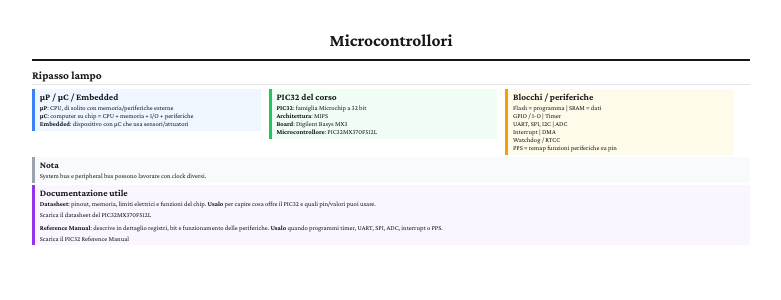
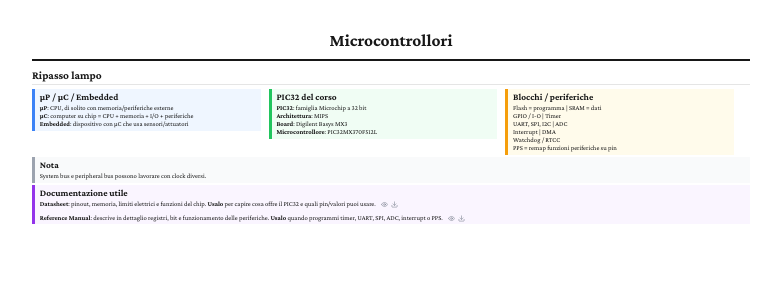
Before and after one commit to saphitv/riassunti-scuola, a Next.js app: page /microcontrollori in a window 1280 px wide. Shown: the top 300 px of the page, without its empty margins (249-1030 px from the left). Built offline with nearby package versions, Linux system fonts and the light colour scheme; what better-react-mathjax would draw is missing.

Commit message:
Add datasheet preview and download icons
- Show preview and download actions inline for PIC32 docs
- Add lucide-react for the new icon buttons

```diff
--- a/components/sections/microcontrollori/MicrocontrolloriSection.tsx
+++ b/components/sections/microcontrollori/MicrocontrolloriSection.tsx
@@ -1,4 +1,5 @@
 import { Section, Row, Column, Box } from "@/components";
+import { Download, Eye } from "lucide-react";
 
 export function MicrocontrolloriSection() {
   return (
@@ -76,22 +77,74 @@ export function MicrocontrolloriSection() {
           <p>
             <strong>Datasheet</strong>: pinout, memoria, limiti elettrici e
             funzioni del chip. <strong>Usalo</strong> per capire cosa offre il
-            PIC32 e quali pin/valori puoi usare.
-          </p>
-          <p style={{ marginTop: "0.15rem" }}>
-            <a href="/downloads/microcontrollori/pic32mx370f512l-datasheet.pdf" download>
-              Scarica il datasheet del PIC32MX370F512L
+            PIC32 e quali pin/valori puoi usare.{" "}
+            <a
+              href="/downloads/microcontrollori/pic32mx370f512l-datasheet.pdf"
+              target="_blank"
+              rel="noreferrer"
+              title="Apri anteprima datasheet"
+              aria-label="Apri anteprima datasheet"
+              style={{
+                color: "var(--muted)",
+                lineHeight: 0,
+                display: "inline-flex",
+                verticalAlign: "middle",
+                marginLeft: "0.25rem",
+              }}
+            >
+              <Eye size={7} strokeWidth={1.7} />
+            </a>
+            <a
+              href="/downloads/microcontrollori/pic32mx370f512l-datasheet.pdf"
+              download
+              title="Scarica datasheet"
+              aria-label="Scarica datasheet"
+              style={{
+                color: "var(--muted)",
+                lineHeight: 0,
+                display: "inline-flex",
+                verticalAlign: "middle",
+                marginLeft: "0.2rem",
+              }}
+            >
+              <Download size={7} strokeWidth={1.7} />
             </a>
           </p>
 
           <p style={{ marginTop: "0.35rem" }}>
             <strong>Reference Manual</strong>: descrive in dettaglio registri,
             bit e funzionamento delle periferiche. <strong>Usalo</strong> quando
-            programmi timer, UART, SPI, ADC, interrupt o PPS.
-          </p>
-          <p style={{ marginTop: "0.15rem" }}>
-            <a href="/downloads/microcontrollori/pic32-reference-manual.pdf" download>
-              Scarica il PIC32 Reference Manual
+            programmi timer, UART, SPI, ADC, interrupt o PPS.{" "}
+            <a
+              href="/downloads/microcontrollori/pic32-reference-manual.pdf"
+              target="_blank"
+              rel="noreferrer"
+              title="Apri anteprima reference manual"
+              aria-label="Apri anteprima reference manual"
+              style={{
+                color: "var(--muted)",
+                lineHeight: 0,
+                display: "inline-flex",
+                verticalAlign: "middle",
+                marginLeft: "0.25rem",
+              }}
+            >
+              <Eye size={7} strokeWidth={1.7} />
+            </a>
+            <a
+              href="/downloads/microcontrollori/pic32-reference-manual.pdf"
+              download
+              title="Scarica reference manual"
+              aria-label="Scarica reference manual"
+              style={{
+                color: "var(--muted)",
+                lineHeight: 0,
+                display: "inline-flex",
+                verticalAlign: "middle",
+                marginLeft: "0.2rem",
+              }}
+            >
+              <Download size={7} strokeWidth={1.7} />
             </a>
           </p>
         </div>
--- a/package.json
+++ b/package.json
@@ -11,6 +11,7 @@
   },
   "dependencies": {
     "better-react-mathjax": "2.4.0-beta-1",
+    "lucide-react": "^1.8.0",
     "next": "16.2.3",
     "react": "19.2.5",
     "react-dom": "19.2.5"
```
Also changed, not shown: 1 other file (tests, documents, lock files or other folders).
